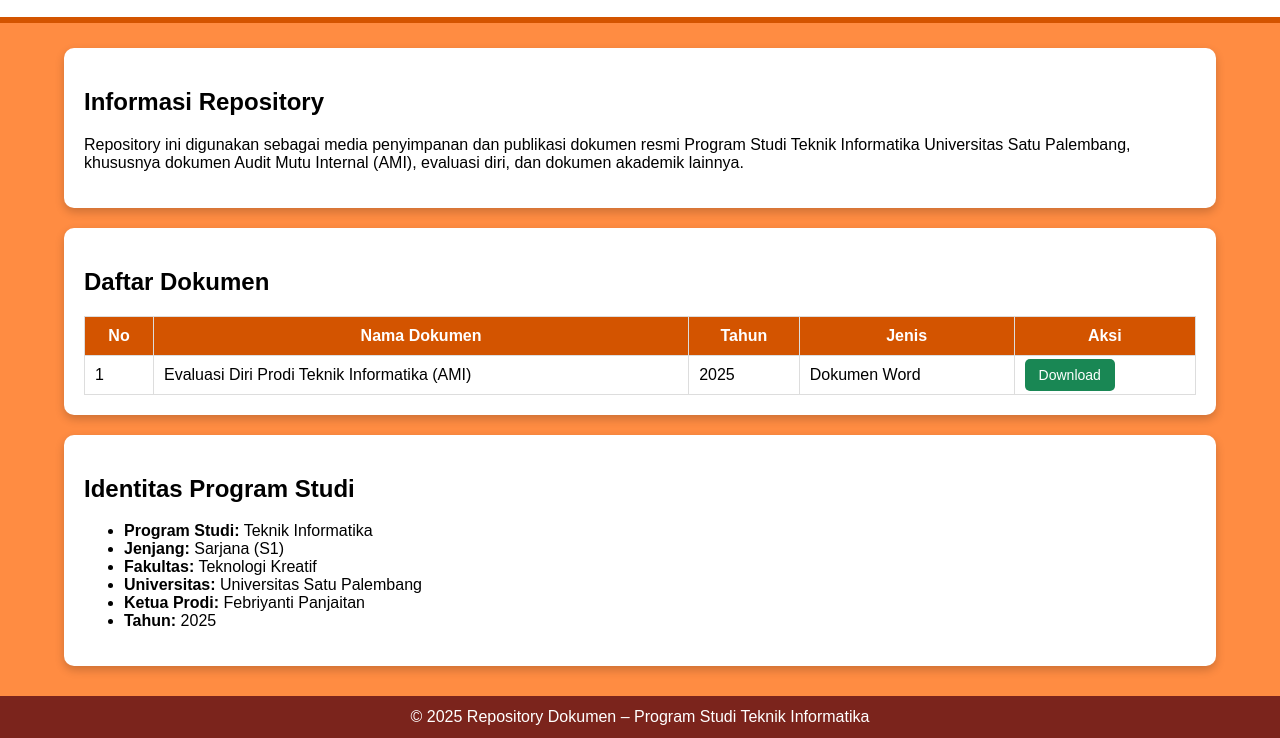
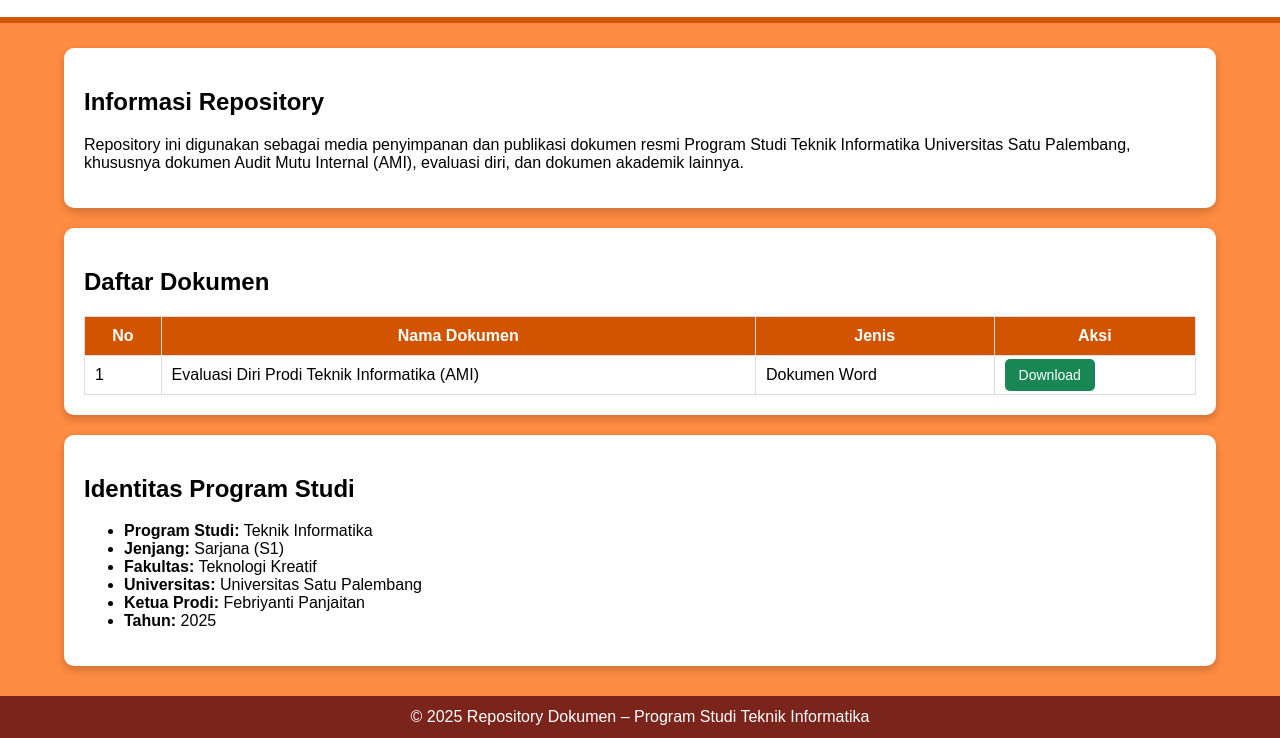
Before and after one commit to febriyantipanjaitan44-ctrl/Repository_TI, a plain HTML site: page index.html in a window 1280 px wide. Shown: the part 177-915 px from the top of the page. Drawn offline with Linux system fonts and the light colour scheme.

Commit message:
Update index.html

```diff
--- a/index.html
+++ b/index.html
@@ -132,7 +132,7 @@
             <tr>
                 <th>No</th>
                 <th>Nama Dokumen</th>
-                <th>Tahun</th>
+
                 <th>Jenis</th>
                 <th>Aksi</th>
             </tr>
@@ -140,7 +140,7 @@
             <tr>
                 <td>1</td>
                 <td>Evaluasi Diri Prodi Teknik Informatika (AMI)</td>
-                <td>2025</td>
+
                 <td>Dokumen Word</td>
                 <td>
                     <a class="btn" href="ED%20AMI%202025%20-%20Teknik%20Informatika%20Palembang%20(revisi)%20submit.doc">
```
